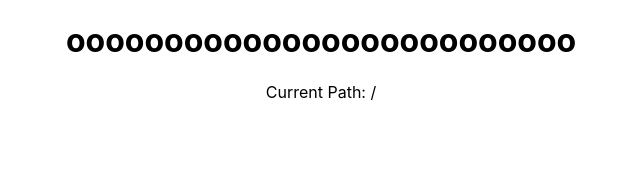
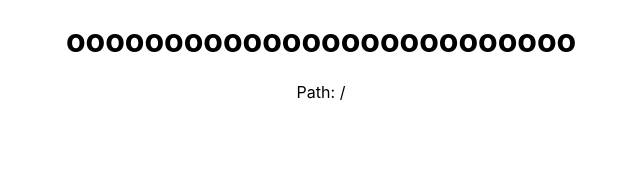
Before and after one commit to ntaku256/Portfolio-Blog, a React (Create React App) app: page / in a window 1280 px wide. Shown: the top 172 px of the page, without its empty margins (319-959 px from the left). Built offline with nearby package versions, Linux system fonts and the light colour scheme.

Commit message:
12st commit

```diff
--- a/src/components/content/Router.tsx
+++ b/src/components/content/Router.tsx
@@ -6,7 +6,7 @@ import Article from './Article';
 const PathDisplay = () => {
   const location = useLocation();
 
-  return <div>Current Path: {location.pathname}</div>;
+  return <div>Path: {location.pathname}</div>;
 };
 
 const RouterComponent: React.FC = () => {
@@ -16,7 +16,7 @@ const RouterComponent: React.FC = () => {
       <PathDisplay />
       <Routes>
         <Route path='/Portfolio-Blog/' element={<Blog/>}/>
-        <Route path='/Article/:postId' element={<Article />}/>
+        <Route path='/Portfolio-Blog/Article/:postId' element={<Article />}/>
       </Routes>
     </div>
   );
```
